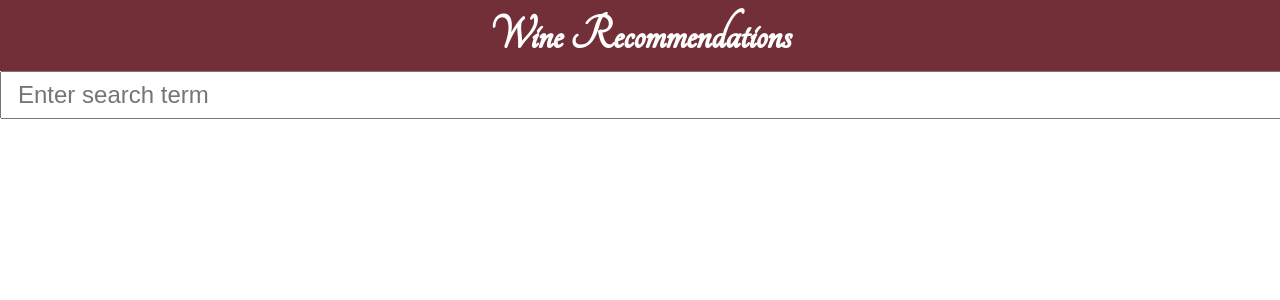
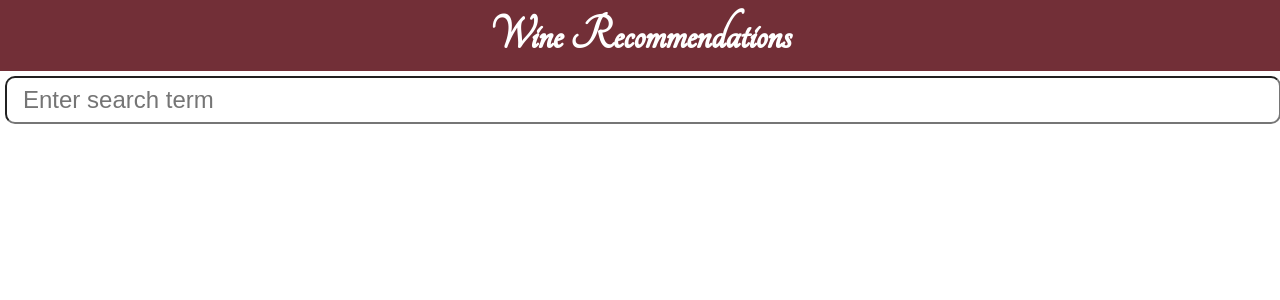
Before and after one commit to thomasgilmore/wine-recommendations-app-v2, a React (Create React App) app: page / in a window 1280 px wide. Shown: the top 300 px of the page. Built offline with nearby package versions, Linux system fonts and the light colour scheme; no server answers; a web font is replaced by a local one.

Commit message:
working on Search.js

```diff
--- a/src/Components/Search.js
+++ b/src/Components/Search.js
@@ -59,10 +59,13 @@ export class Search extends Component {
           <input style={{
             fontSize: 24,
             display: 'block',
-            width: '99%',
+            width: '98%',
+            margin: 5,
             paddingTop: 8,
             paddingBottom: 8,
-            paddingLeft: 16
+            paddingLeft: 16,
+            paddingRight: -16,
+            borderRadius: 10
           }} onChange={this.searchChangeHandler.bind(this)} placeholder="Enter search term" />
 
           {this.state.rows}
```
